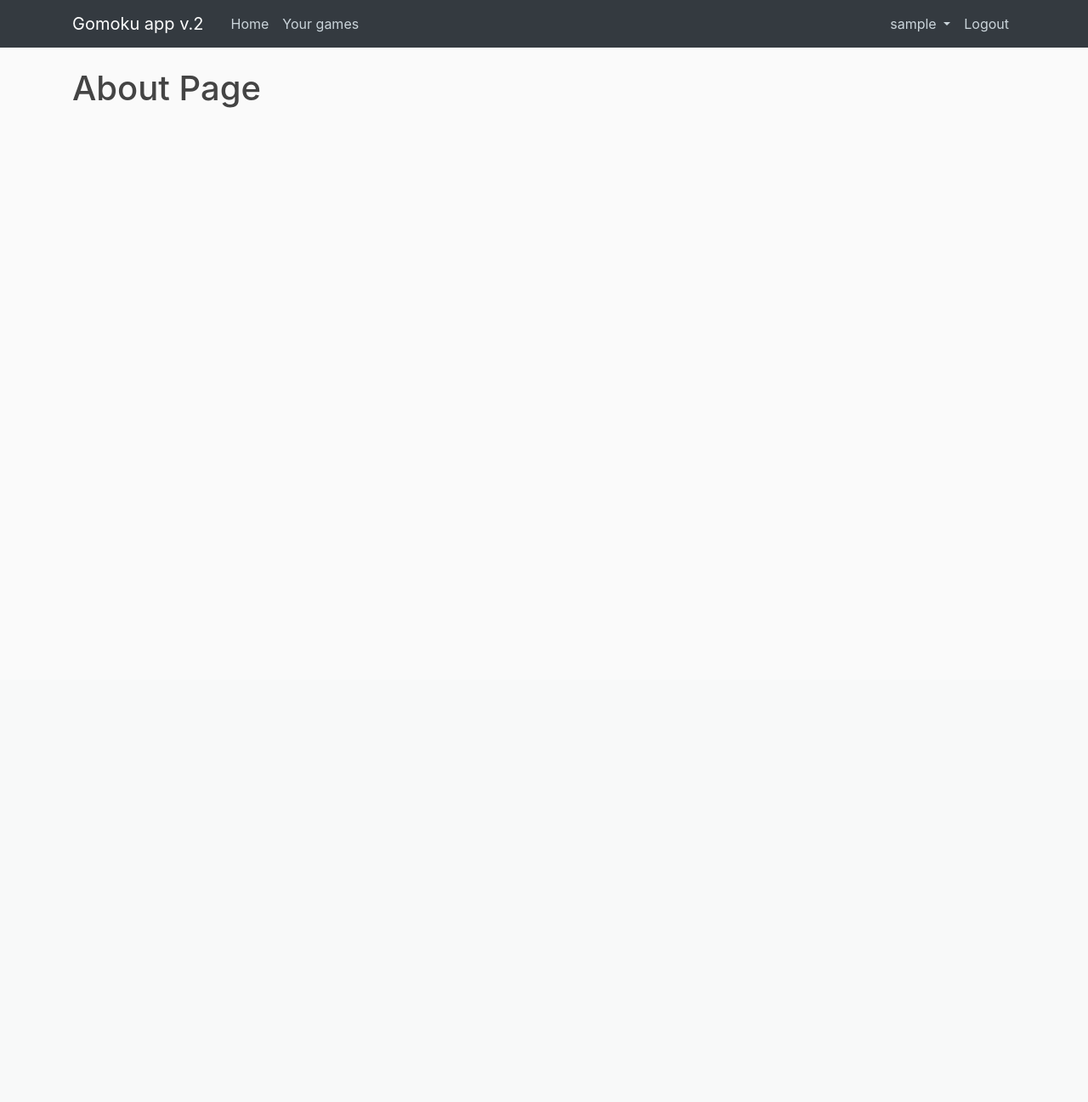
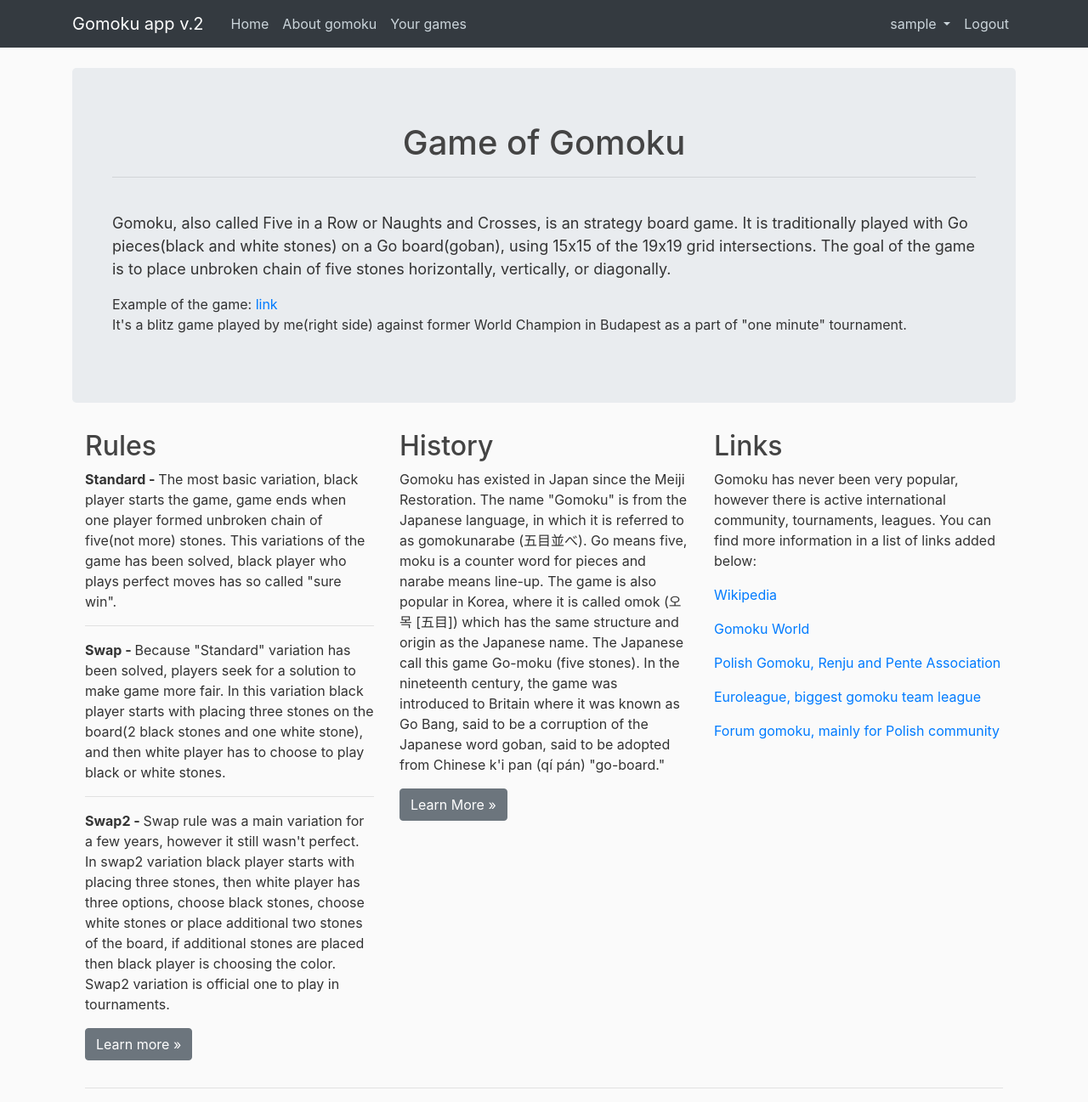
Before and after one commit to adam-harmasz/gomoku_v_0_2, a Django app: page /about in a window 1280 px wide. Shown: the whole page at 85% size. Before the commit the page ends 127 px from the top, so only its background shows below. Run offline with Django 3.2, Linux system fonts and the light colour scheme; the visitor is signed in with stand-in values (Sample User, id 1); some libraries are stand-ins or nearby versions.

Commit message:
added content in about gomoku view

```diff
--- a/core/templates/core/about.html
+++ b/core/templates/core/about.html
@@ -1,4 +1,110 @@
 {% extends "core/base.html" %}
+{% load static %}
+{% block style %}
+    <style>
+        .bd-placeholder-img {
+            font-size: 1.125rem;
+            text-anchor: middle;
+            -webkit-user-select: none;
+            -moz-user-select: none;
+            -ms-user-select: none;
+            user-select: none;
+         }
+
+        @media (min-width: 768px) {
+            .bd-placeholder-img-lg {
+                font-size: 3.5rem;
+            }
+         }
+    </style>
+{% endblock style %}
 {% block content %}
-    <h1>About Page</h1>
+    <!-- Main jumbotron for a primary marketing message or call to action -->
+    <div class="jumbotron">
+        <div class="container">
+            <h1 class="text-center">Game of Gomoku</h1>
+            <hr>
+            <br />
+            <p style="font-size: large">
+                Gomoku, also called Five in a Row or Naughts and Crosses, is an strategy board game.
+                It is traditionally played with Go pieces(black and white stones) on a Go board(goban),
+                using 15x15 of the 19x19 grid intersections.
+                The goal of the game is to place unbroken chain of five stones horizontally, vertically, or diagonally.
+            </p>
+            <p>
+                Example of the game: <a href="https://youtu.be/GURL2B07hLw"> link</a><br />
+                It's a blitz game played by me(right side) against former World Champion in Budapest as a part of "one minute" tournament.
+            </p>
+        </div>
+    </div>
+    <div class="container">
+
+    <!-- Example row of columns -->
+    <div class="row">
+        <div class="col-md-4">
+            <h2>Rules</h2>
+                <p>
+                    <strong>Standard - </strong>The most basic variation, black player starts the game,
+                    game ends when one player formed unbroken chain of five(not more) stones.
+                    This variations of the game has been solved, black player who plays perfect moves has so called "sure win".
+                </p>
+                <hr>
+                <p>
+                    <strong>Swap - </strong>Because "Standard" variation has been solved, players seek for a solution to make game
+                    more fair. In this variation black player starts with placing three stones on the board(2 black stones and one white stone),
+                    and then white player has to choose to play black or white stones.
+                </p>
+                <hr>
+                <p>
+                     <strong>Swap2 - </strong>Swap rule was a main variation for a few years, however it still wasn't perfect.
+                    In swap2 variation black player starts with placing three stones, then white player has three options, choose black stones,
+                    choose white stones or place additional two stones of the board, if additional stones are placed then black player is choosing
+                    the color. Swap2 variation is official one to play in tournaments.
+                </p>
+            <p><a class="btn btn-secondary" href="http://gomokuworld.com/gomoku/2" role="button">Learn more &raquo;</a></p>
+            </div>
+            <div class="col-md-4">
+            <h2>History</h2>
+            <p>
+                Gomoku has existed in Japan since the Meiji Restoration.
+                The name "Gomoku" is from the Japanese language, in which it is referred to as gomokunarabe (五目並べ).
+                Go means five, moku is a counter word for pieces and narabe means line-up.
+                The game is also popular in Korea, where it is called omok (오목 [五目]) which has the same structure and origin as the Japanese name.
+                The Japanese call this game Go-moku (five stones). In the nineteenth century,
+                the game was introduced to Britain where it was known as Go Bang, said to be a corruption of the Japanese word goban,
+                said to be adopted from Chinese k'i pan (qí pán) "go-board."
+            </p>
+            <p><a class="btn btn-secondary" href="http://gomokuworld.com/gomoku/3" role="button">Learn More &raquo;</a></p>
+            </div>
+            <div class="col-md-4">
+            <h2>Links</h2>
+            <p>
+                Gomoku has never been very popular, however there is active international community, tournaments, leagues.
+                You can find more information in a list of links added below:
+                <p>
+                    <a href="https://en.wikipedia.org/wiki/Gomoku">Wikipedia</a>
+                </p>
+                <p>
+                    <a href="http://gomokuworld.com/">Gomoku World</a>
+                </p>
+                <p>
+                    <a href="http://www.gomoku.5v.pl">Polish Gomoku, Renju and Pente Association</a>
+                </p>
+                <p>
+                    <a href="http://euroleague.cz">Euroleague, biggest gomoku team league</a>
+                </p>
+                <p>
+                    <a href="http://forum.gomoku.pl/">Forum gomoku, mainly for Polish community</a>
+                </p>
+            </p>
+        </div>
+    </div>
+
+    <hr>
+
+    </div> <!-- /container -->
+
+
+
+
 {% endblock content %}
--- a/core/templates/core/base.html
+++ b/core/templates/core/base.html
@@ -21,7 +21,13 @@
             {% else %}
             <title>Gomoku app v.2</title>
         {% endif %}
-        {% block style %}{% endblock style %}
+        <style>
+        {% block style %}
+            {#body {#}
+            {#background-image: url("{% static "config/img/gomoku_board.jpg" %}");#}
+            {#}#}
+        {% endblock style %}
+        </style>
     </head>
     <body>
         <header class="site-header">
@@ -34,6 +40,7 @@
                     <div class="collapse navbar-collapse" id="navbarToggle">
                         <div class="navbar-nav mr-auto">
                             <a class="nav-item nav-link" href="{% url 'home' %}">Home</a>
+                            <a class="nav-item nav-link" href="{% url 'about' %}">About gomoku</a>
                             <a class="nav-item nav-link" href="{% url 'gomoku:game-list' %}">Your games</a>
                         </div>
                         <!-- Navbar Right Side -->
@@ -63,7 +70,8 @@
         </header>
         <main role="main" class="container">
             <div class="row">
-                <div class="col-md-8">
+{#                <div class="col-md-8">#}
+                <div class="col-md">
                     {% if messages %}
                         {% for message in messages %}
                             <div class="alert alert-{{ message.tags }}">
@@ -73,12 +81,9 @@
                     {% endif %}
                     {% block content %}{% endblock content%}
                 </div>
+                {% block sidebar %}
+                {% endblock sidebar %}
 
-                <div class="col-md-4">
-                    {% block sidebar %}
-
-                    {% endblock sidebar %}
-                </div>
             </div>
         </main>
 
--- a/gomoku_app/templates/gomoku_app/game_download_modal.html
+++ b/gomoku_app/templates/gomoku_app/game_download_modal.html
@@ -9,7 +9,7 @@
     <div class="modal-dialog modal-dialog-centered" role="document">
         <div class="modal-content">
             <div class="modal-header">
-                <h5 class="modal-title" id="exampleModalLabel">Edit your picture</h5>
+                <h5 class="modal-title" id="exampleModalLabel"></h5>
                 <button type="button" class="close" data-dismiss="modal" aria-label="Close">
                     <span aria-hidden="true">&times;</span>
                 </button>
```
Also changed, not shown: gomoku_app/templates/gomoku_app/game_list.html (+8 -4 lines).
